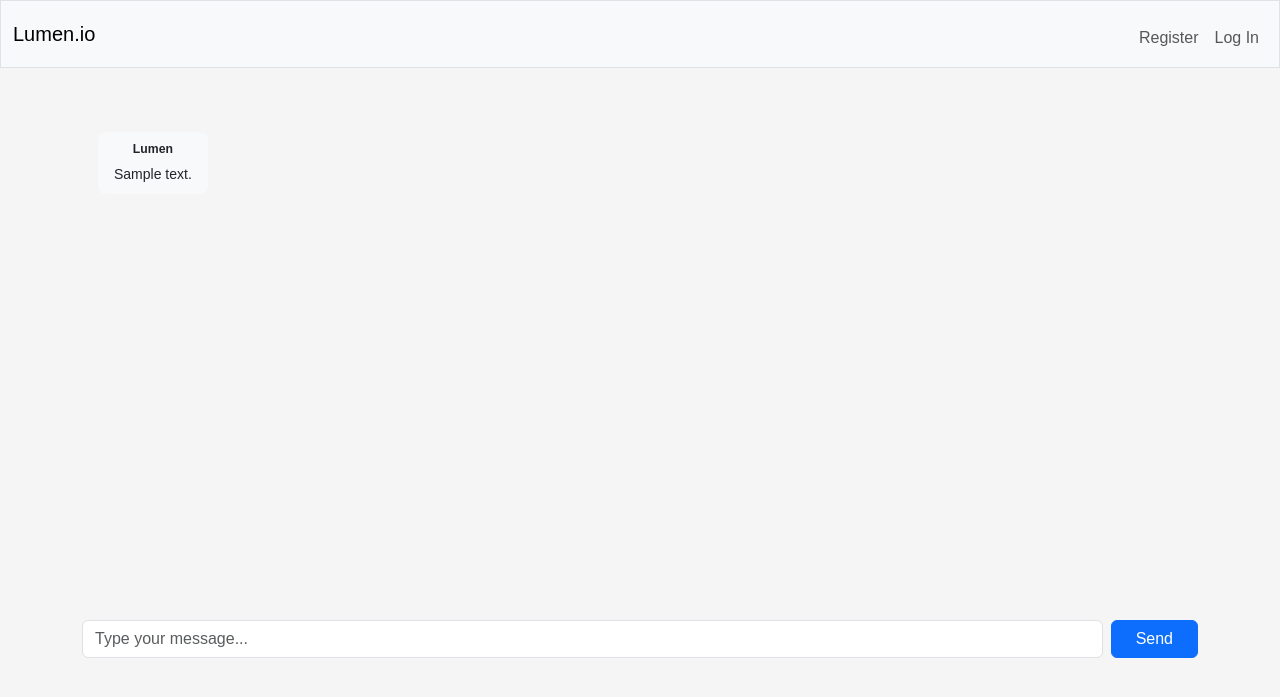
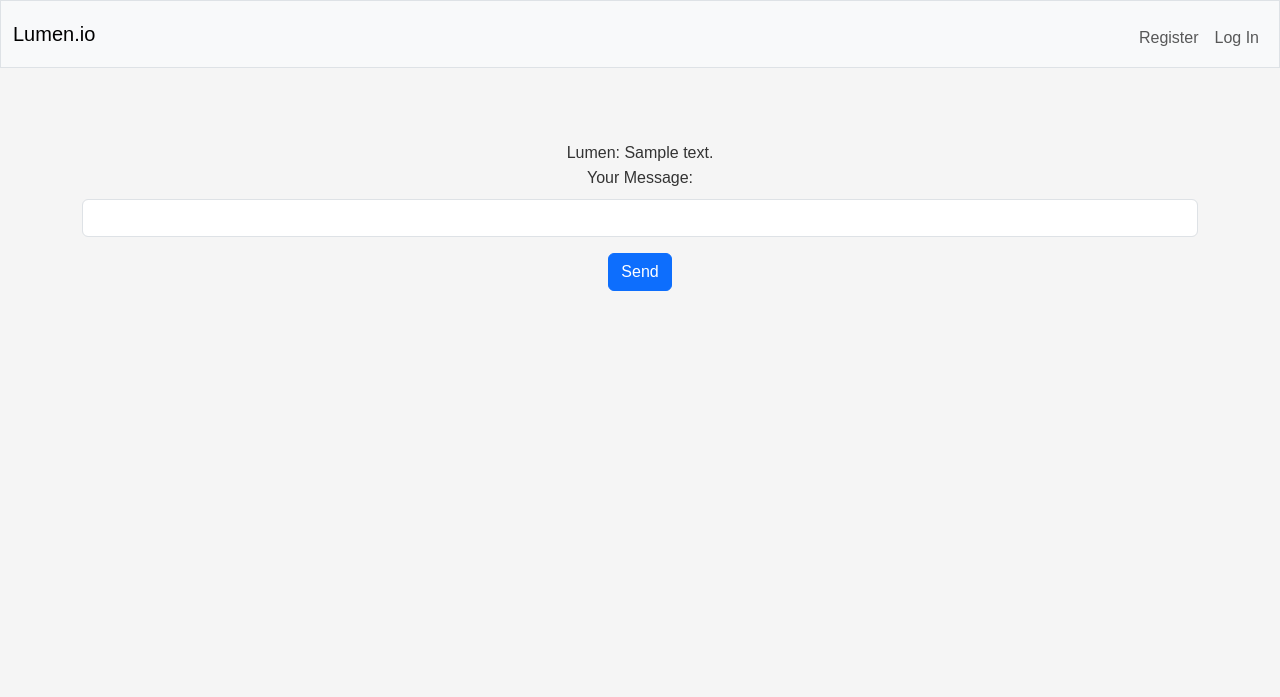
Before and after one commit to nadirrehman623-debug/Lumen, a Python web app: template templates/chat_interface.html in a window 1280 px wide. Shown: the top 697 px of the page. Run offline with Jinja, Linux system fonts and the light colour scheme; the template is opened without the code that fills it: most values are stand-ins (such as "Sample title", 1, 10 or a date in 2020).

Commit message:
Fri, Jun 5, 2026, 6:34 PM +05:30

```diff
--- a/templates/chat_interface.html
+++ b/templates/chat_interface.html
@@ -5,36 +5,30 @@
 {% endblock %}
 
 {% block main %}
-
     {% if not chat_history %}
-<div class="text-center my-5">
-    <h4 class="text-muted">Ask Lumen!</h4>
-</div>
+    <h1 class="text-center">Welcome to Lumen</h1>
     {% endif %}
-
-<div id="chat-history" class="d-flex flex-column gap-3 mb-4" style="min-height: 60vh; max-height: 65vh; overflow-y: auto; padding: 1rem;">
+    <div id="chat-history" class="mt-4">
          {% for message in chat_history %}
-        <div class="d-flex {% if message.role == 'user' %}justify-content-end{% else %}justify-content-start{% endif %}">
-            <div class="px-3 py-2 rounded-3 {% if message.role == 'user' %}bg-primary text-white{% else %}bg-light text-dark{% endif %}" style="max-width: 70%; font-size: 14px; line-height: 1.6;">
-                <small class="d-block fw-semibold mb-1">{{ "You" if message.role == "user" else "Lumen" }}</small>
-                {{ message.content }}
-            </div>
+        <div class="message {{ message.role }}">
+            {{ "You" if message.role == "user" else "Lumen" }}: {{ message.content }}
         </div>
         {% endfor %}
     </div>
-
-<form method="post" action="/chat/{{ session_id }}" id="chat-form" class="d-flex gap-2">
-    <input type="text" autocomplete="off" class="form-control" id="user-input" name="user_input" placeholder="Type your message..." required>
-    <button type="submit" class="btn btn-primary px-4">Send</button>
+    <form method="post" action="/chat/{{ session_id }}" id="chat-form">
+        <div class="mb-3">
+            <label for="user-input" class="form-label">Your Message:</label>
+            <input type="text" autocomplete="off" class="form-control" id="user-input" name="user_input" required>
+        </div>
+        <button type="submit" class="btn btn-primary">Send</button>
     </form>
-
     <script>
         const chatForm = document.getElementById('chat-form');
         const chatHistory = document.getElementById('chat-history');
         const sessionId = "{{ session_id }}";
 
         chatForm.addEventListener('submit', function(e) {
-        e.preventDefault();
+            e.preventDefault();  // stop the form from reloading the page
 
             const userInput = document.getElementById('user-input').value;
 
@@ -46,24 +40,18 @@
             .then(response => response.json())
             .then(data => {
                 // append user message
-            const userWrap = document.createElement('div');
-            userWrap.className = 'd-flex justify-content-end';
-            userWrap.innerHTML = `<div class="px-3 py-2 rounded-3 bg-primary text-white" style="max-width:70%;font-size:14px;line-height:1.6"><small class="d-block fw-semibold mb-1">You</small>${userInput}</div>`;
-            chatHistory.appendChild(userWrap);
+                const userDiv = document.createElement('div');
+                userDiv.innerText = `You: ${userInput}`;
+                chatHistory.appendChild(userDiv);
 
                 // append AI response
-            const aiWrap = document.createElement('div');
-            aiWrap.className = 'd-flex justify-content-start';
-            aiWrap.innerHTML = `<div class="px-3 py-2 rounded-3 bg-light text-dark" style="max-width:70%;font-size:14px;line-height:1.6"><small class="d-block fw-semibold mb-1">Lumen</small>${data.ai_response}</div>`;
-            chatHistory.appendChild(aiWrap);
+                const aiDiv = document.createElement('div');
+                aiDiv.innerText = `Lumen: ${data.ai_response}`;
+                chatHistory.appendChild(aiDiv);
 
-            // scroll to bottom
-            chatHistory.scrollTop = chatHistory.scrollHeight;
-
-            // clear input
+                // clear input field
                 document.getElementById('user-input').value = '';
-        });
+            })
         });
     </script>
-
 {% endblock %}
```
Lines whose indentation alone changed are shown as unchanged.
